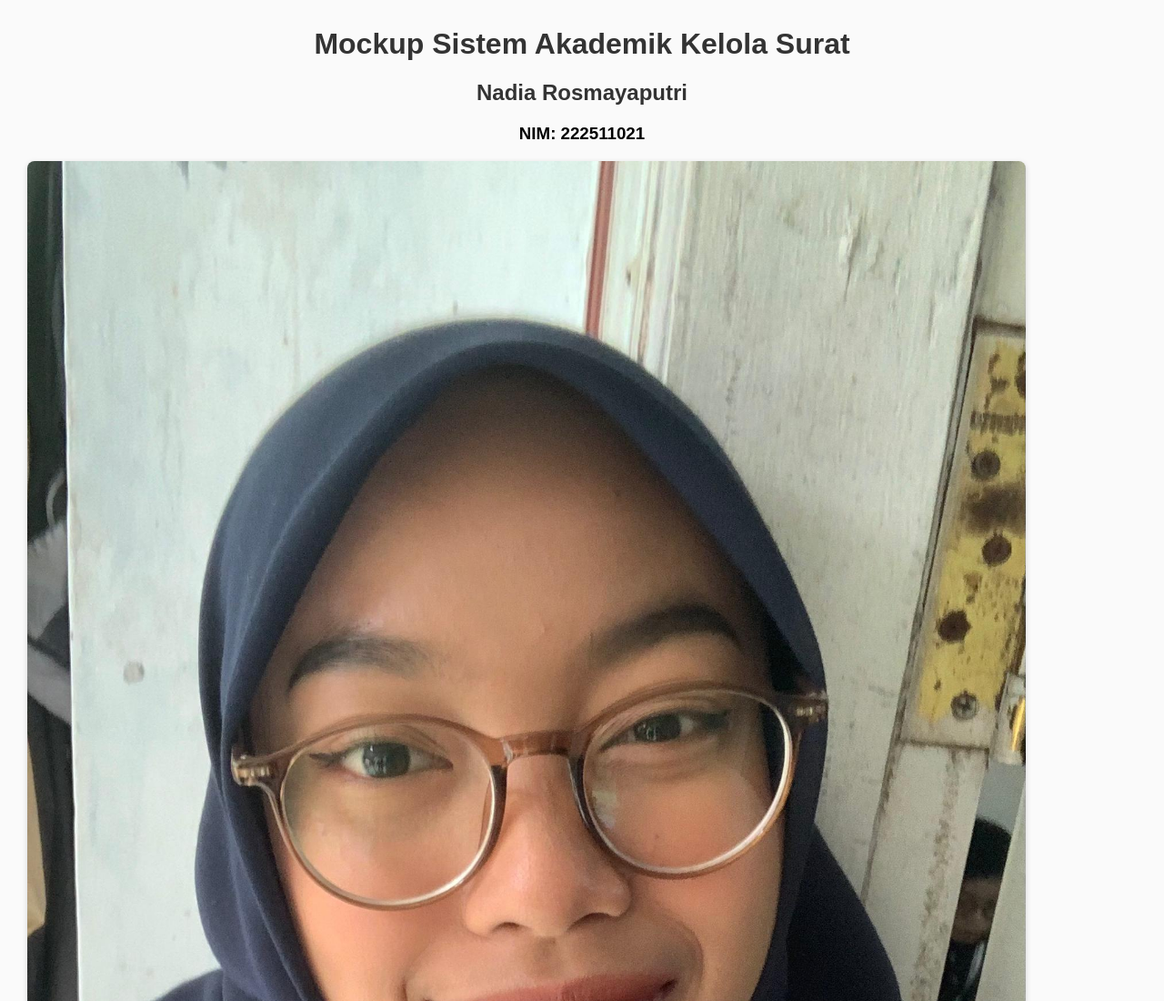
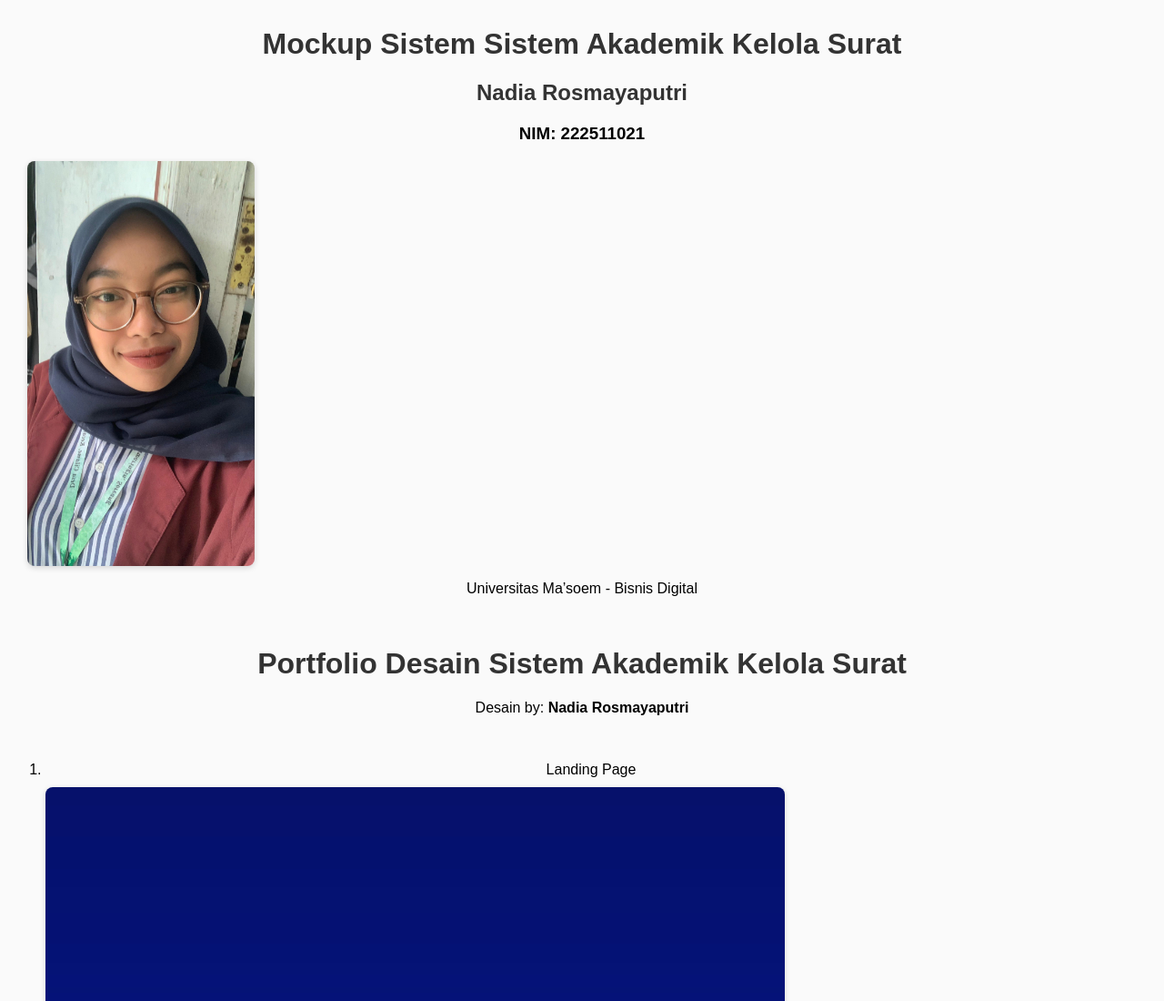
Before and after one commit to np254610-crypto/mockup-sistem-tracking-status-dan-notifikasi-surat-nadia-rosmayaputri, a plain HTML site: page index.html in a window 1280 px wide. Shown: the top 1100 px of the page at 91% size. Drawn offline with Linux system fonts and the light colour scheme.

Commit message:
Update index.html

```diff
--- a/index.html
+++ b/index.html
@@ -6,14 +6,13 @@
     <title>Mockup Sistem Akademik Kelola Surat</title>
 </head>
 <body style="text-align:center; font-family:Arial;">
-    <h1>Mockup Sistem Akademik Kelola Surat</h1>
+    <h1>Mockup Sistem Sistem Akademik Kelola Surat</h1>
     <h2>Nadia Rosmayaputri</h2>
     <h3>NIM: 222511021</h3>
-  <img src="nadia.jpg" alt="Nadia Rosmayaputri"
-    margin: 20px auto; border-radius:12px; width:250px;">
+    <img src="nadia.jpg" alt="Nadia Rosmayaputri" width="250">
     <p>Universitas Ma’soem - Bisnis Digital</p>
 </body>
-</html>
+</html
 <br>
 <br>
 
```
